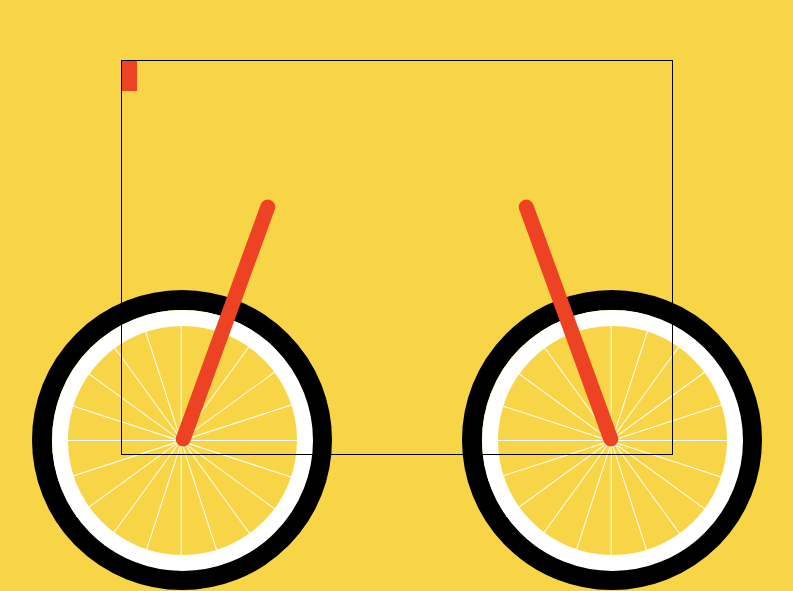
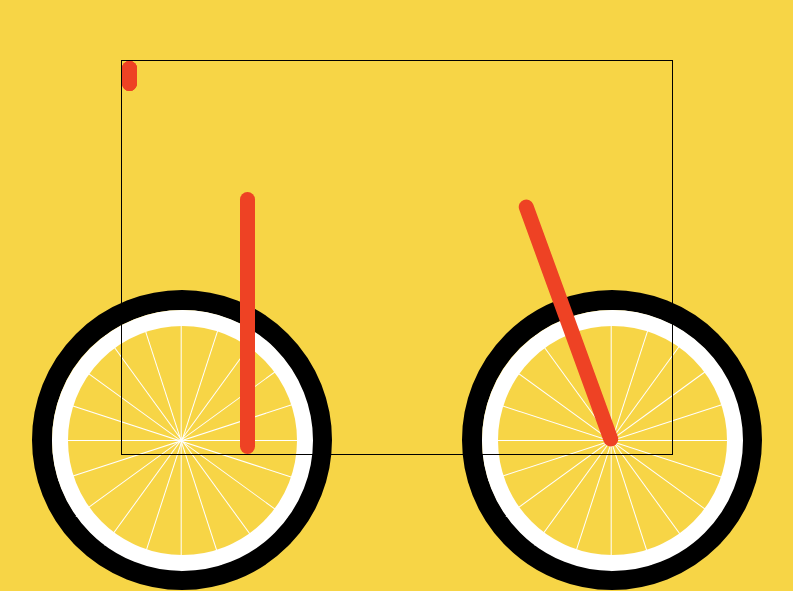
Before and after one commit to yesiamrocks/pure-css-challenge, a plain HTML site: page Bicycle project with pure CSS/Bicycle.html in a window 1280 px wide. Shown: the part 220-811 px from the top of the page, without its empty margins (243-1036 px from the left). Drawn offline with Linux system fonts and the light colour scheme.

Commit message:
Update style.css

```diff
--- a/Bicycle project with pure CSS/style.css
+++ b/Bicycle project with pure CSS/style.css
@@ -92,19 +92,26 @@ body {
     background-color: #ee4224;
     height: 30px;
     position: absolute;
+    border-radius: 40px;
 }
 .bike--fork {
     height: 262px;
     transform: rotate(-20deg);
     right: 96px;
     bottom: 0;
-    border-radius: 20px;
 }
 
-.tube--top {
+.tube--right {
     height: 262px;
-    transform: rotate(20deg);
-    left: 96px;
-    bottom: 0;
-    border-radius: 20px;
+    transform: rotate(30deg);
+    left: 118px;
+    bottom: 0px;
+
 }
+.tube--down {
+    height: 262px;
+    transform: rotate(180deg);
+    left: 118px;
+    bottom: 0px;
+
+}
```
